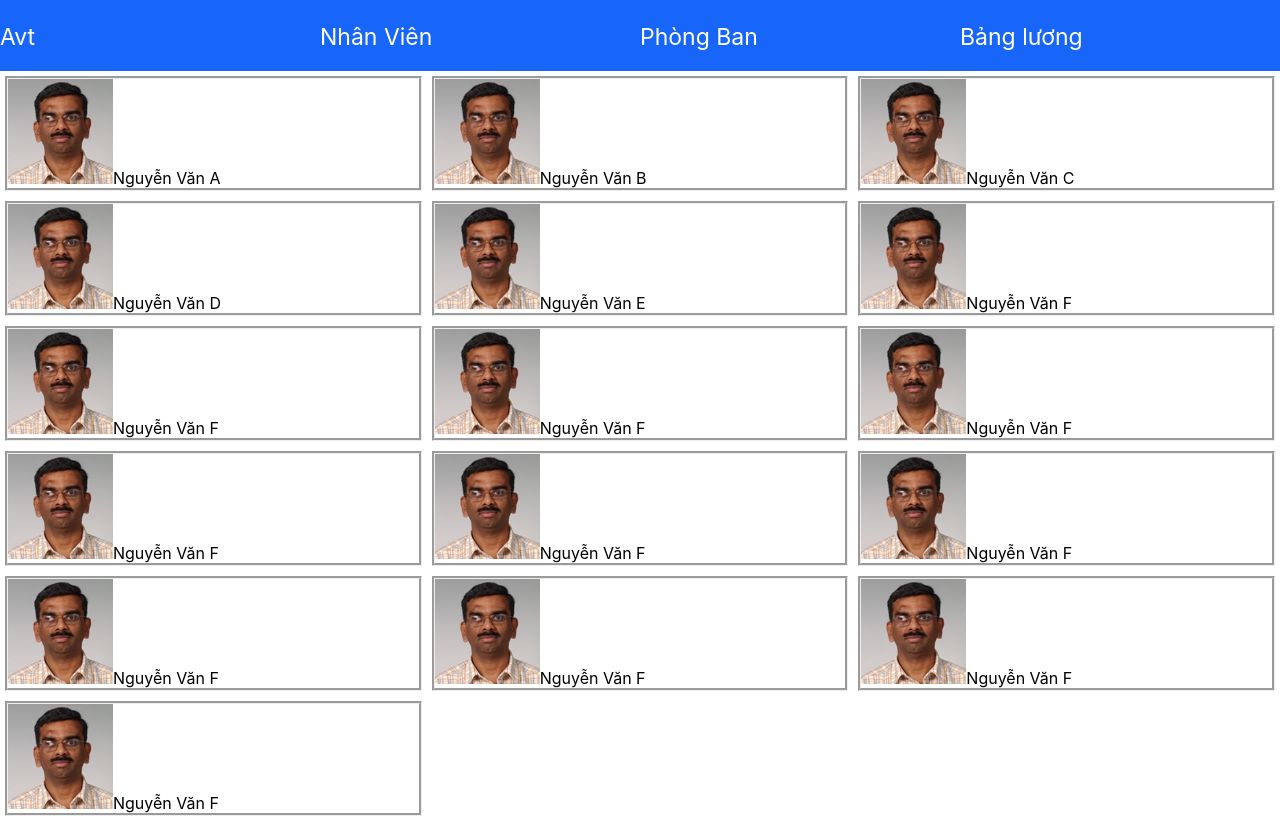
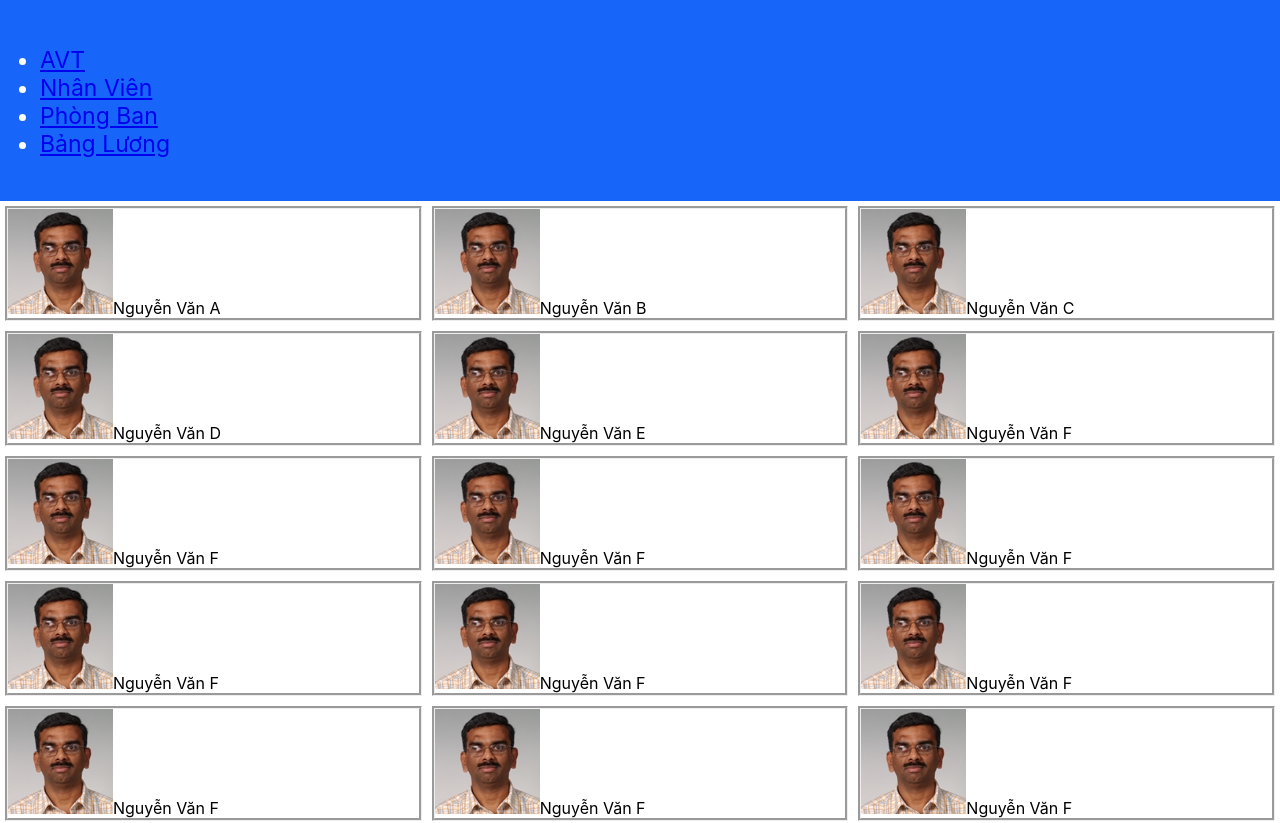
Before and after one commit to HaiBinhFX11493/Asm1ReactJS, a React (Create React App) app: page / in a window 1280 px wide. Shown: the top 823 px of the page. Built offline with nearby package versions, Linux system fonts and the light colour scheme.

Commit message:
them branch

```diff
--- a/src/Main.jsx
+++ b/src/Main.jsx
@@ -17,10 +17,22 @@ function AppData() {
 function TitleUI() {
   return (
     <div className="HeadingTop">
-     <div>Avt</div>
-     <div>Nhân Viên</div>
-     <div>Phòng Ban</div>
-     <div>Bảng lương</div>
+      <nav>
+        <ul>
+          <li>
+           <a href ="/">AVT</a>
+            </li>
+          <li>
+          <a href ="/">Nhân Viên</a>
+            </li>
+          <li>
+          <a href ="/">Phòng Ban</a>
+            </li>
+          <li>
+          <a href ="/">Bảng Lương</a>
+            </li>
+        </ul>
+      </nav>
     </div>
   )
 };
@@ -61,8 +73,8 @@ function GetInfo({data}) {
 function Employees({employee,hienthi}) {
   var image=employee.image
   var name=employee.name
-  return<React.Fragment>
-  <div onClick={() => hienthi(employee)} className="contentName">{<img src={image} />}{name}</div>
+  return <React.Fragment>
+    <div onClick={() => hienthi(employee)} className="contentName">{<img src={image} />}{name}</div>
   </React.Fragment>
 
 };
```
